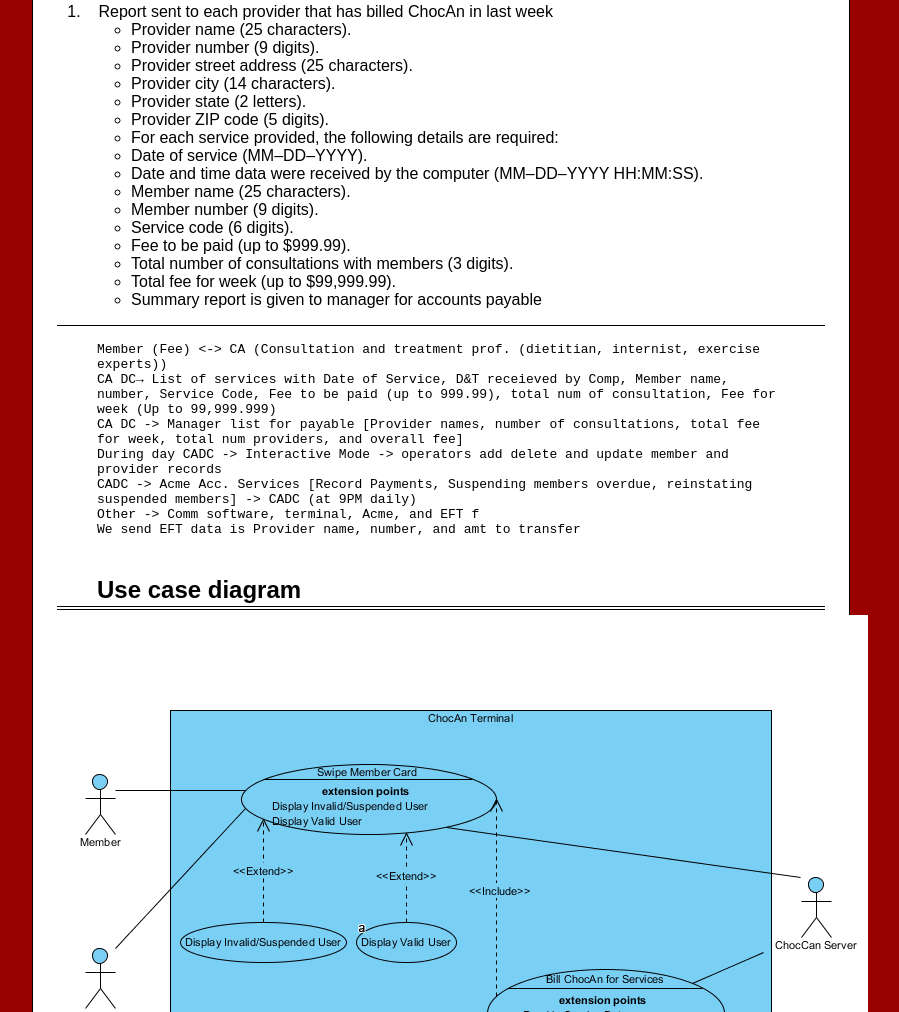
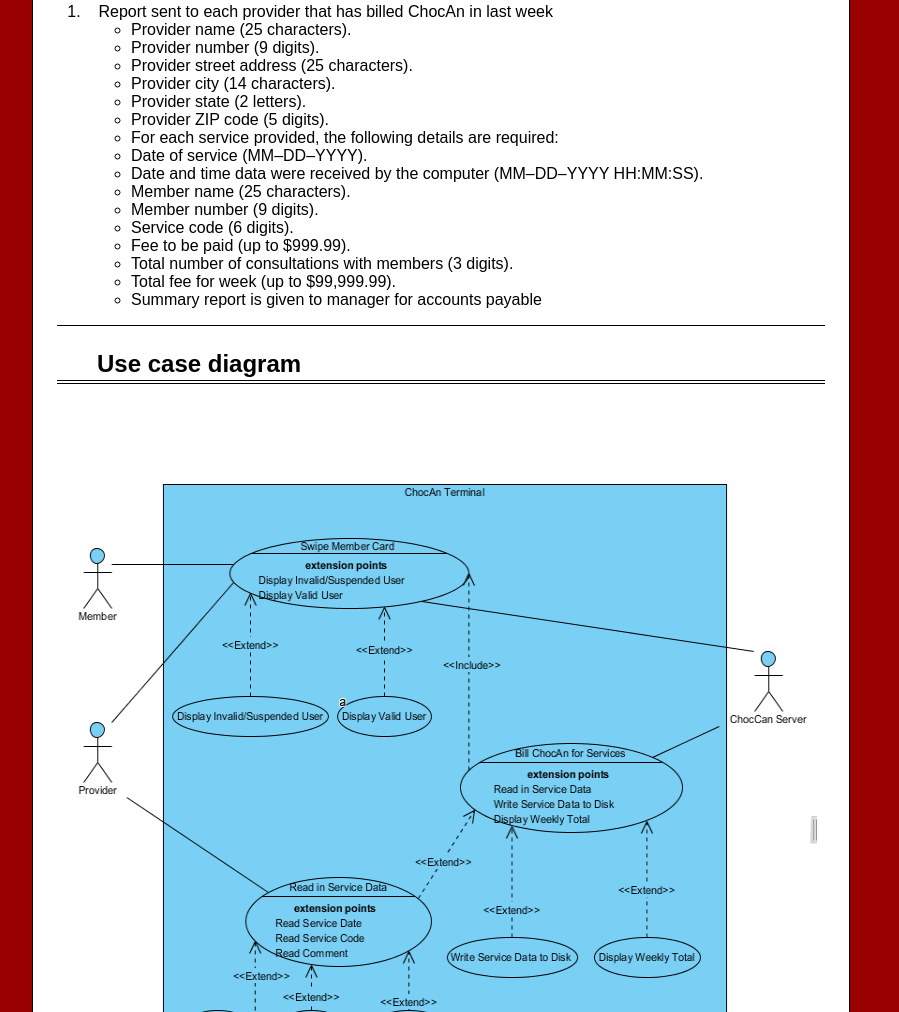
Before and after one commit to TortoiseWrath/cs200team11, a plain HTML site: page proj1/report.html in a window 1280 px wide. Shown: the part 3908-4920 px from the top of the page, without its empty margins (199-1098 px from the left). Drawn offline with Linux system fonts and the light colour scheme.

Commit message:
minor changes

```diff
--- a/proj1/report.html
+++ b/proj1/report.html
@@ -234,20 +234,9 @@
 				</ol>
 		</div>
 
-		<pre>
-Member (Fee) &lt;-&gt; CA (Consultation and treatment prof. (dietitian, internist, exercise experts))
-CA DC&rarr; List of services with Date of Service, D&amp;T receieved by Comp, Member name, number, Service Code, Fee to be paid (up to 999.99), total num of consultation, Fee for week (Up to 99,999.999)
-CA DC -&gt; Manager list for payable [Provider names, number of consultations, total fee for week, total num providers, and overall fee]
-During day CADC -&gt; Interactive Mode -&gt; operators add delete and update member and provider records
-CADC -&gt; Acme Acc. Services [Record Payments, Suspending members overdue, reinstating suspended members] -&gt; CADC (at 9PM daily)
-Other -&gt; Comm software, terminal, Acme, and EFT f
-We send EFT data is Provider name, number, and amt to transfer
-		</pre>
-
-
 		<h2>Use case diagram</h2>
 
-		<IMG SRC="p1VPP.PNG" ALT="Use Case Diagram" WIDTH=811 HEIGHT=798>
+		<IMG SRC="p1VPP.PNG" ALT="Use Case Diagram" WIDTH=760 HEIGHT=798>
 
 
 
```
